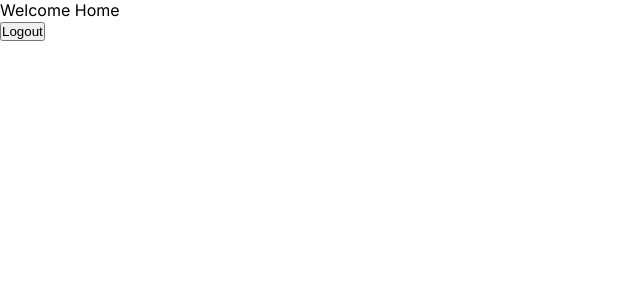
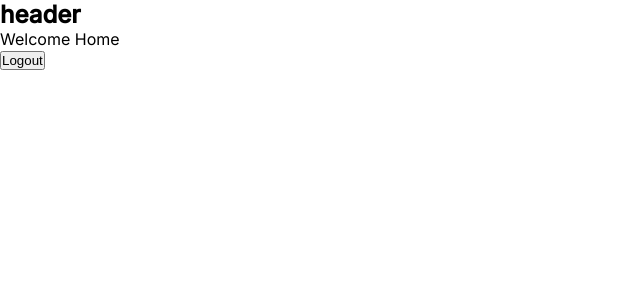
Before and after one commit to iagoslopes/App_Edu_Agro_Official, a React (Vite) app in the folder web-app-edu-agro/: page /home in a window 1280 px wide. Shown: the top 300 px of the page, without its empty margins (0-640 px from the left). Built offline with nearby package versions, Linux system fonts and the light colour scheme.

Commit message:
Adicionando o Header

```diff
--- /dev/null
+++ b/web-app-edu-agro/src/components/Header/index.jsx
@@ -0,0 +1,7 @@
+import './style.css';
+
+export default function Header() {
+	return (
+			<h1 className="title">header</h1>
+	)
+}
--- a/web-app-edu-agro/src/pages/Home/index.jsx
+++ b/web-app-edu-agro/src/pages/Home/index.jsx
@@ -1,4 +1,5 @@
 import React from 'react';
+import Header from "../../components/Header"
 import {  signOut } from "firebase/auth";
 import { auth } from '../../services/firebaseConfig';
 import { useNavigate } from 'react-router-dom';
@@ -19,6 +20,7 @@
     return (
         <>
             <nav>
+            <Header />
                 <p>
                     Welcome Home
                 </p>
```
Also changed, not shown: web-app-edu-agro/src/components/Header/style.css (added).
